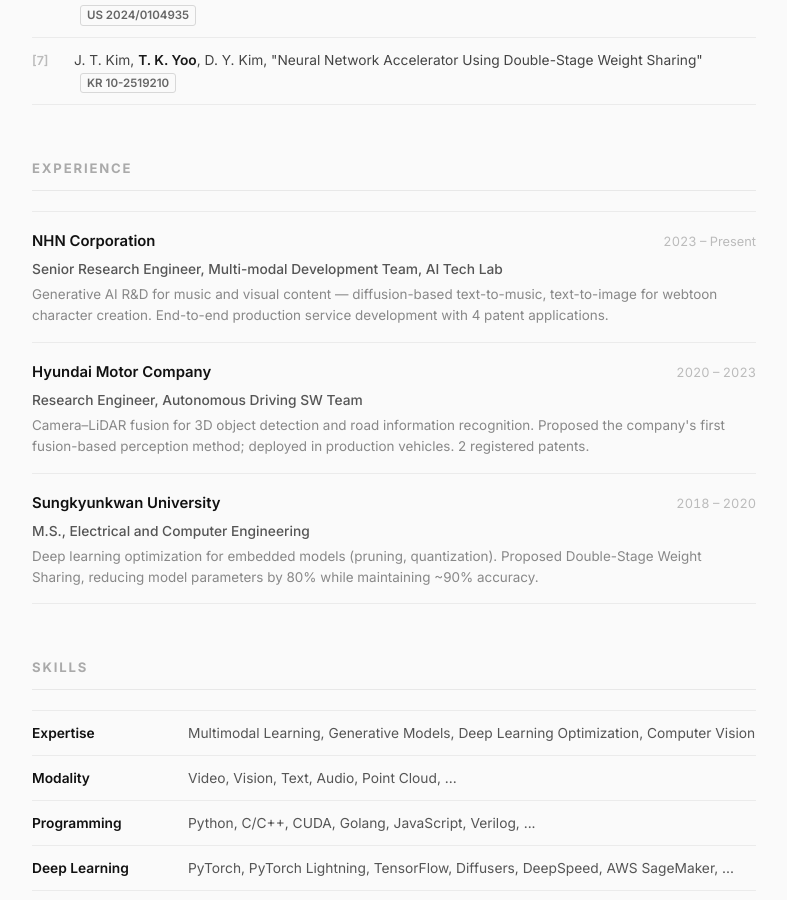
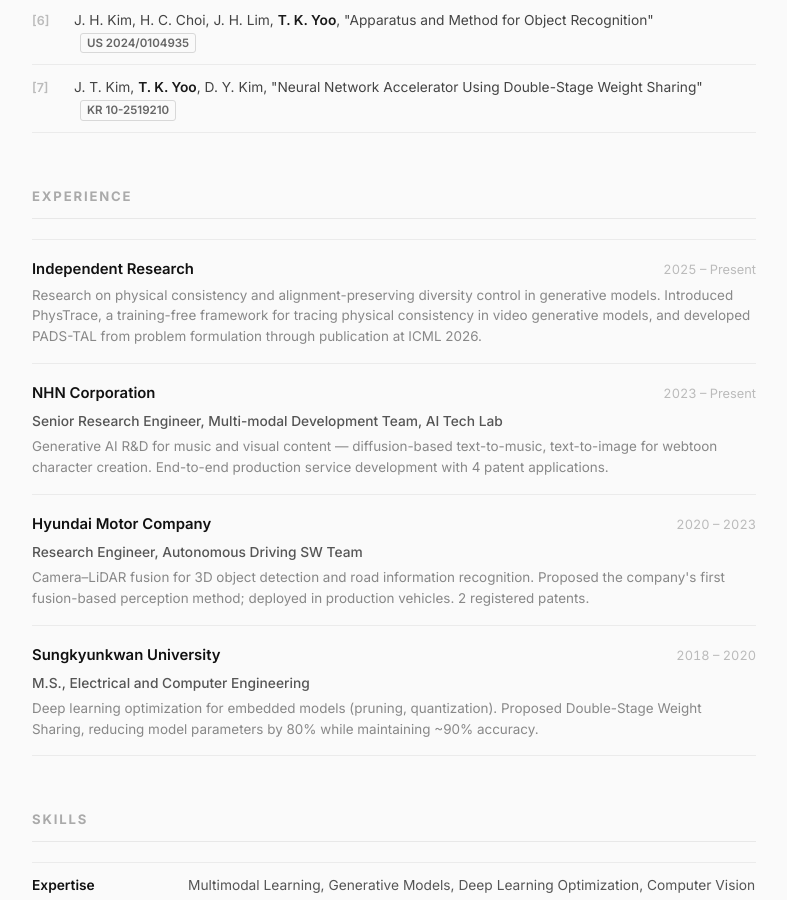
Before and after one commit to tkayyoo/tkayyoo.github.io, a Jekyll site: the page built from index.html, in a window 1280 px wide and 900 px high, scrolled down 2225 px. Shown: the whole window, without its empty margins (246-1033 px from the left). Built offline with Jekyll 4.4.1, drawn with Linux system fonts in a browser that asks for light colours; some of the changed text lies outside the part shown.

Commit message:
[TK] paper added

```diff
--- a/index.html
+++ b/index.html
@@ -11,7 +11,7 @@
       <p class="role">Senior Research Engineer · NHN Corporation</p>
       <div class="links">
         <a href="mailto:tk.yoo@g.skku.edu">Email</a>
-        <a href="{{ '/assets/cv/2026_v8.pdf' | relative_url }}" download>Resume</a>
+        <a href="{{ '/assets/cv/2026_v10.pdf' | relative_url }}" download>Resume</a>
         <a href="https://tkayyoo.tistory.com/1" target="_blank" rel="noopener">Blog</a>
         <a href="https://www.linkedin.com/in/tkayyoo/" target="_blank" rel="noopener">LinkedIn</a>
         <a href="https://openreview.net/profile?id=%7ETaekoan_Yoo1" target="_blank" rel="noopener">OpenReview</a>
@@ -55,7 +55,10 @@
         <div class="pub-body">
           <div class="pub-title">PhysTrace: Interpretable Temporal Evaluation of Physical Consistency in Video Generative Models</div>
           <div class="pub-authors"><strong>T. K. Yoo</strong>, W. K. Jung, K. H. Kim, K. B. Kong</div>
-          <div class="pub-venue"><em>Preprint</em>, 2026<span class="additional-badge">Independent</span></div>
+          <div class="pub-venue"><em>arXiv preprint</em>, 2026<span class="additional-badge">Independent</span></div>
+          <div class="pub-links">
+            <a href="https://arxiv.org/abs/2610.31429" target="_blank" rel="noopener">arXiv</a>
+          </div>
         </div>
       </li>
 
@@ -184,6 +187,14 @@
 
       <li class="exp-item">
         <div class="exp-header">
+          <span class="exp-org">Independent Research</span>
+          <span class="exp-period">2025 – Present</span>
+        </div>
+        <div class="exp-desc">Research on physical consistency and alignment-preserving diversity control in generative models. Introduced PhysTrace, a training-free framework for tracing physical consistency in video generative models, and developed PADS-TAL from problem formulation through publication at ICML 2026.</div>
+      </li>
+
+      <li class="exp-item">
+        <div class="exp-header">
           <span class="exp-org"><a href="https://www.nhn.com/en-US" target="_blank" rel="noopener" style="text-decoration:none;color:inherit;">NHN Corporation</a></span>
           <span class="exp-period">2023 – Present</span>
         </div>
```
Also changed, not shown: 1 other file.
